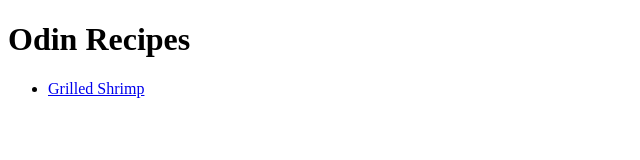
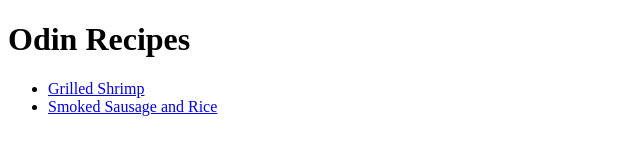
Before and after one commit to RyubiU/odin-recipes, a plain HTML site: page index.html in a window 1280 px wide. Shown: the whole page, without its empty margins (0-640 px from the left). Drawn offline with Linux system fonts and the light colour scheme.

Commit message:
Add smoked sausage recipe link

```diff
--- a/index.html
+++ b/index.html
@@ -9,6 +9,7 @@
         <h1>Odin Recipes</h1>
         <ul>
             <li><a href="./recipes/grilled-shrimp.html">Grilled Shrimp</a></li>
+            <li><a href="./recipes/smoked-sausage-and-rice.html">Smoked Sausage and Rice</a></li>
         </ul>
     </body>
 </html>
```
